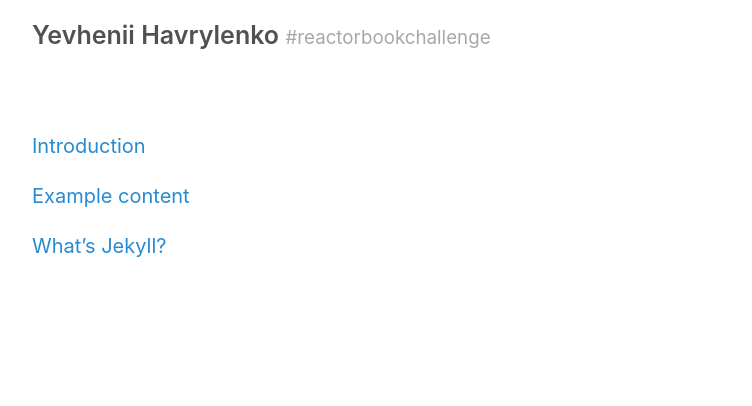
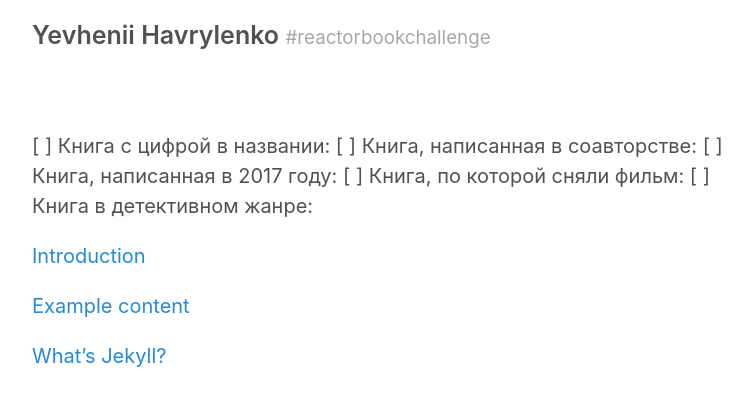
Before and after one commit to yevhenii-havrylenko/yevhenii-havrylenko.github.io, a Jekyll site: the page built from index.md, in a window 1280 px wide. Shown: the top 406 px of the page, without its empty margins (258-1010 px from the left). Built offline with Jekyll 4.4.1, drawn with Linux system fonts in a browser that asks for light colours.

Commit message:
Update index.md

```diff
--- a/index.md
+++ b/index.md
@@ -3,6 +3,12 @@ layout: default
 title: Home
 ---
 
+[ ] Книга с цифрой в названии:
+[ ] Книга, написанная в соавторстве:
+[ ] Книга, написанная в 2017 году:
+[ ] Книга, по которой сняли фильм:
+[ ] Книга в детективном жанре:
+
 {% for post in site.posts %}
   [ {{ post.title }} ]({{ post.url }}) <!--  &raquo;  {{ post.date | date: "%Y-%m-%d" }} -->
 {% endfor %}
```
